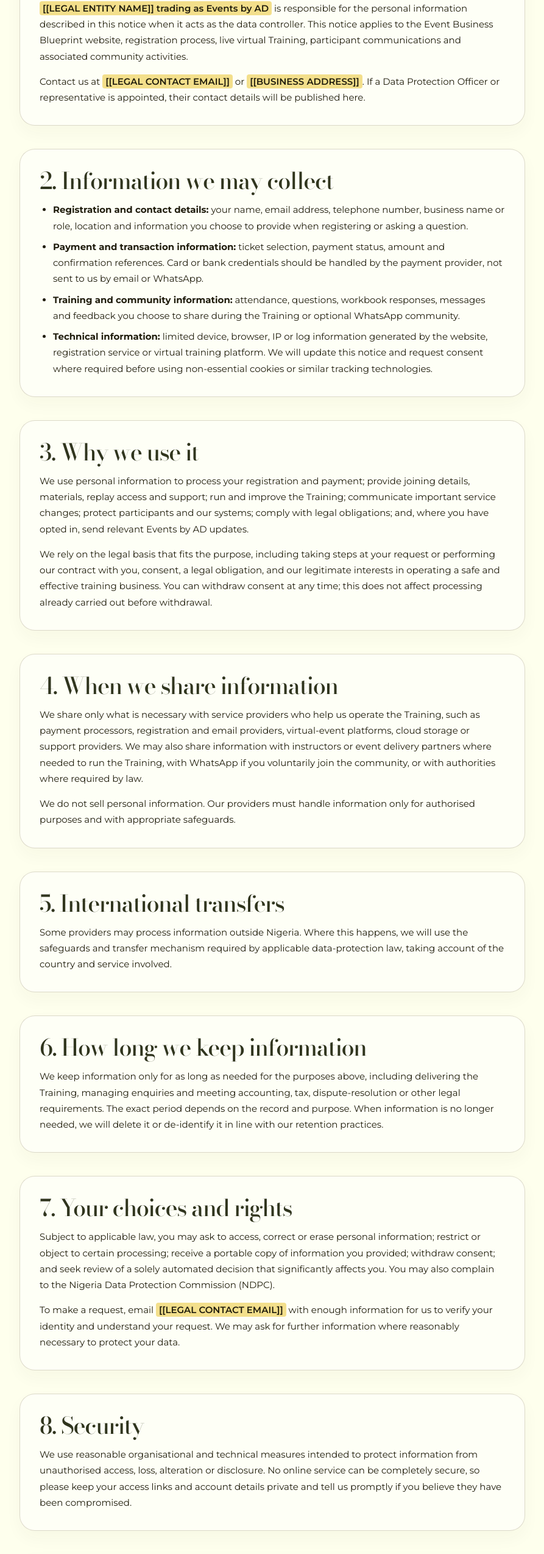
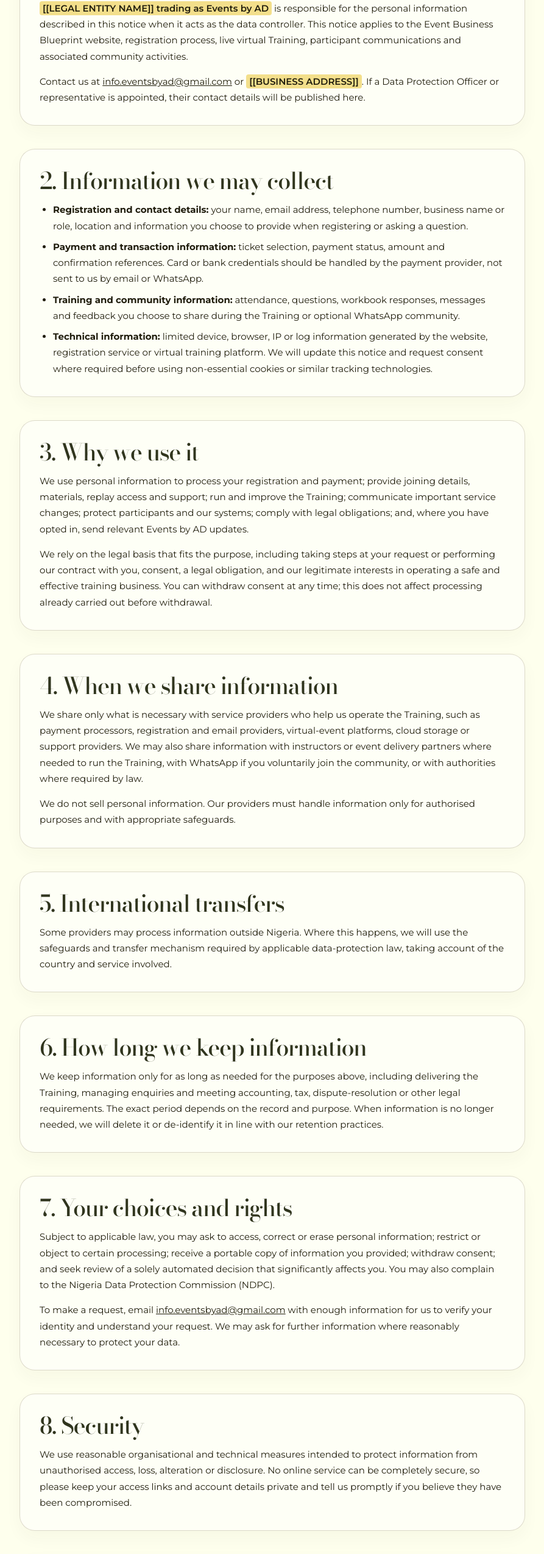
Before and after one commit to parakletus-hub-nigeria/events-by-ad-website, a plain HTML site: page privacy.html in a window 1280 px wide. Shown: the part 880-3428 px from the top of the page at 61% size, without its empty margins (193-1086 px from the left). Drawn offline with nearby package versions, Linux system fonts and the light colour scheme.

Commit message:
Add Events by AD contact email

```diff
--- a/privacy.html
+++ b/privacy.html
@@ -20,17 +20,17 @@
     <main><div class="container content">
       <aside class="notice" aria-label="Publication checklist"><strong>Complete this before publishing:</strong> replace the highlighted legal entity name, contact email and business address with verified details. Confirm the actual registration, payment, analytics and email tools you use, then have a qualified Nigerian privacy professional review this notice.</aside>
       <p class="meta">Last updated: 1 October 2026</p>
-      <section class="section"><h2>1. Who is responsible for your information?</h2><p><mark>[[LEGAL ENTITY NAME]] trading as Events by AD</mark> is responsible for the personal information described in this notice when it acts as the data controller. This notice applies to the Event Business Blueprint website, registration process, live virtual Training, participant communications and associated community activities.</p><p>Contact us at <mark>[[LEGAL CONTACT EMAIL]]</mark> or <mark>[[BUSINESS ADDRESS]]</mark>. If a Data Protection Officer or representative is appointed, their contact details will be published here.</p></section>
+      <section class="section"><h2>1. Who is responsible for your information?</h2><p><mark>[[LEGAL ENTITY NAME]] trading as Events by AD</mark> is responsible for the personal information described in this notice when it acts as the data controller. This notice applies to the Event Business Blueprint website, registration process, live virtual Training, participant communications and associated community activities.</p><p>Contact us at <a href="mailto:info.eventsbyad@gmail.com">info.eventsbyad@gmail.com</a> or <mark>[[BUSINESS ADDRESS]]</mark>. If a Data Protection Officer or representative is appointed, their contact details will be published here.</p></section>
       <section class="section"><h2>2. Information we may collect</h2><ul><li><strong>Registration and contact details:</strong> your name, email address, telephone number, business name or role, location and information you choose to provide when registering or asking a question.</li><li><strong>Payment and transaction information:</strong> ticket selection, payment status, amount and confirmation references. Card or bank credentials should be handled by the payment provider, not sent to us by email or WhatsApp.</li><li><strong>Training and community information:</strong> attendance, questions, workbook responses, messages and feedback you choose to share during the Training or optional WhatsApp community.</li><li><strong>Technical information:</strong> limited device, browser, IP or log information generated by the website, registration service or virtual training platform. We will update this notice and request consent where required before using non-essential cookies or similar tracking technologies.</li></ul></section>
       <section class="section"><h2>3. Why we use it</h2><p>We use personal information to process your registration and payment; provide joining details, materials, replay access and support; run and improve the Training; communicate important service changes; protect participants and our systems; comply with legal obligations; and, where you have opted in, send relevant Events by AD updates.</p><p>We rely on the legal basis that fits the purpose, including taking steps at your request or performing our contract with you, consent, a legal obligation, and our legitimate interests in operating a safe and effective training business. You can withdraw consent at any time; this does not affect processing already carried out before withdrawal.</p></section>
       <section class="section"><h2>4. When we share information</h2><p>We share only what is necessary with service providers who help us operate the Training, such as payment processors, registration and email providers, virtual-event platforms, cloud storage or support providers. We may also share information with instructors or event delivery partners where needed to run the Training, with WhatsApp if you voluntarily join the community, or with authorities where required by law.</p><p>We do not sell personal information. Our providers must handle information only for authorised purposes and with appropriate safeguards.</p></section>
       <section class="section"><h2>5. International transfers</h2><p>Some providers may process information outside Nigeria. Where this happens, we will use the safeguards and transfer mechanism required by applicable data-protection law, taking account of the country and service involved.</p></section>
       <section class="section"><h2>6. How long we keep information</h2><p>We keep information only for as long as needed for the purposes above, including delivering the Training, managing enquiries and meeting accounting, tax, dispute-resolution or other legal requirements. The exact period depends on the record and purpose. When information is no longer needed, we will delete it or de-identify it in line with our retention practices.</p></section>
-      <section class="section"><h2>7. Your choices and rights</h2><p>Subject to applicable law, you may ask to access, correct or erase personal information; restrict or object to certain processing; receive a portable copy of information you provided; withdraw consent; and seek review of a solely automated decision that significantly affects you. You may also complain to the Nigeria Data Protection Commission (NDPC).</p><p>To make a request, email <mark>[[LEGAL CONTACT EMAIL]]</mark> with enough information for us to verify your identity and understand your request. We may ask for further information where reasonably necessary to protect your data.</p></section>
+      <section class="section"><h2>7. Your choices and rights</h2><p>Subject to applicable law, you may ask to access, correct or erase personal information; restrict or object to certain processing; receive a portable copy of information you provided; withdraw consent; and seek review of a solely automated decision that significantly affects you. You may also complain to the Nigeria Data Protection Commission (NDPC).</p><p>To make a request, email <a href="mailto:info.eventsbyad@gmail.com">info.eventsbyad@gmail.com</a> with enough information for us to verify your identity and understand your request. We may ask for further information where reasonably necessary to protect your data.</p></section>
       <section class="section"><h2>8. Security</h2><p>We use reasonable organisational and technical measures intended to protect information from unauthorised access, loss, alteration or disclosure. No online service can be completely secure, so please keep your access links and account details private and tell us promptly if you believe they have been compromised.</p></section>
       <section class="section"><h2>9. Children</h2><p>The Training is designed for event professionals and is not directed to children. If you believe a child has provided us personal information without the appropriate authority, please contact us so that we can review and address it.</p></section>
       <section class="section"><h2>10. Updates to this notice</h2><p>We may update this notice to reflect changes in our practices, service providers or legal obligations. The revised version will be posted here with an updated date. Where a change is material, we will take appropriate steps to notify registered participants.</p></section>
-      <section class="section contact-card"><h2>Privacy contact</h2><p>For a privacy question, request or concern, contact:</p><p><strong><mark>[[LEGAL CONTACT EMAIL]]</mark></strong><br /><mark>[[LEGAL ENTITY NAME]]</mark><br /><mark>[[BUSINESS ADDRESS]]</mark></p><p>You may also have the right to raise a concern with the Nigeria Data Protection Commission.</p></section>
+      <section class="section contact-card"><h2>Privacy contact</h2><p>For a privacy question, request or concern, contact:</p><p><strong><a href="mailto:info.eventsbyad@gmail.com">info.eventsbyad@gmail.com</a></strong><br /><mark>[[LEGAL ENTITY NAME]]</mark><br /><mark>[[BUSINESS ADDRESS]]</mark></p><p>You may also have the right to raise a concern with the Nigeria Data Protection Commission.</p></section>
     </div></main>
     <footer class="footer"><div class="footer-inner"><small>© 2026 Events by AD</small><div class="footer-links"><a href="index.html">Event page</a><a href="terms.html">Terms</a><a href="privacy.html" aria-current="page">Privacy</a></div></div><p class="footer-credit">This website is designed with excellence by <a href="https://www.parakletushub.com" target="_blank" rel="noopener noreferrer">Parakletus Technologies</a></p></footer>
   </body>
```
Also changed, not shown: index.html (+2 -1 lines), terms.html (+1 -1 lines).
